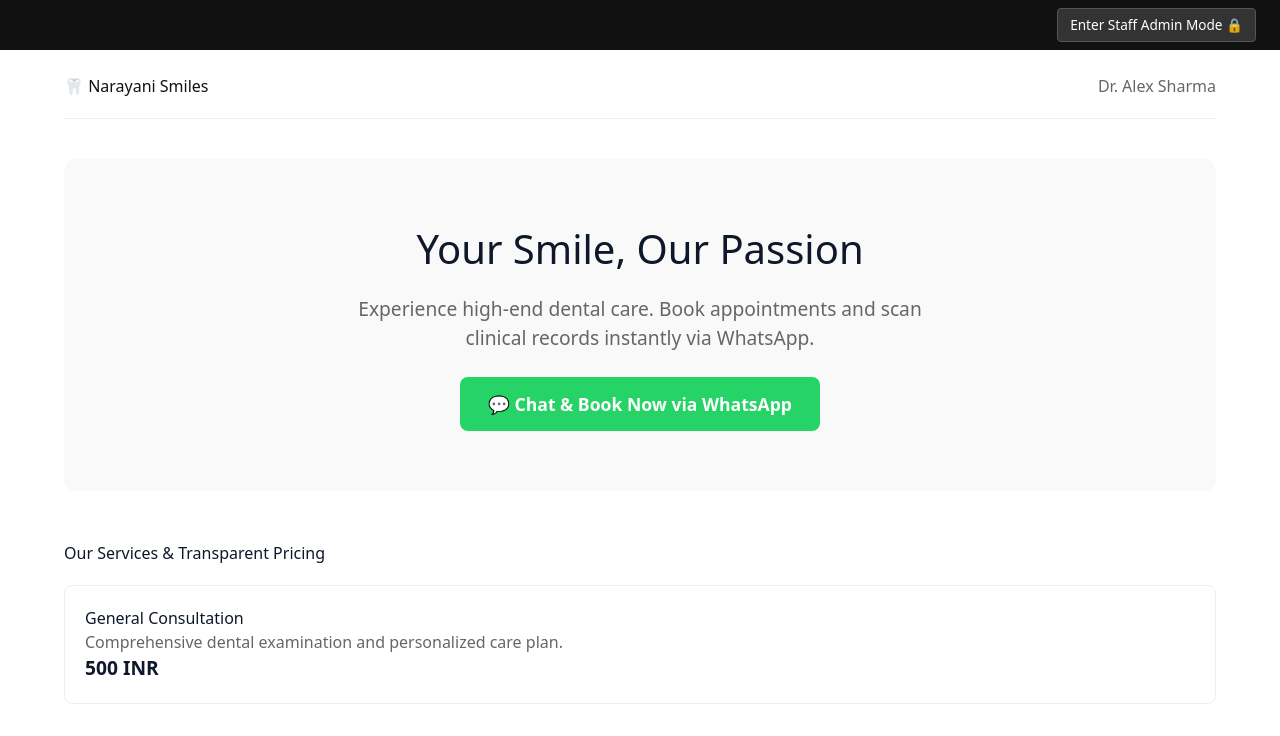
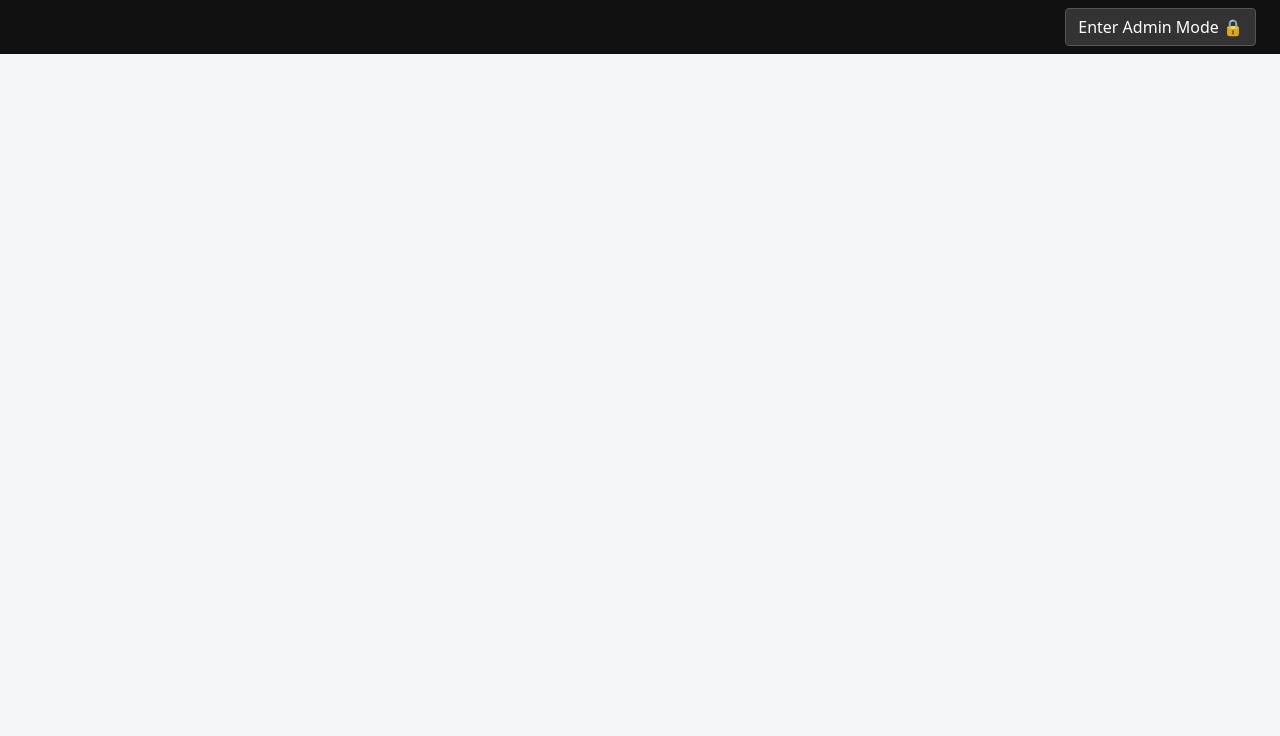
Before and after one commit to naveennkulkarni/dgos-platform, a Next.js app in the folder apps/frontend/: page / in a window 1280 px wide. Shown: the top 736 px of the page. Built offline with nearby package versions, Linux system fonts and the light colour scheme.

Commit message:
Finalized Reception and Clinical modules

```diff
--- a/apps/frontend/src/app/page.tsx
+++ b/apps/frontend/src/app/page.tsx
@@ -1,183 +1,72 @@
 'use client';
 
 import { useState, useEffect } from 'react';
-import { getLiveMetrics } from './actions';
+import { getLiveMetrics, getAppointments, getPatientNotes } from './actions';
 
 export default function CombinedPortal() {
   const [isAdminMode, setIsAdminMode] = useState(false);
   const [activeTab, setActiveTab] = useState('Growth & Sales');
-
-  // State to hold the live database numbers
   const [metrics, setMetrics] = useState({ leads: 0, pipeline: 0 });
+  const [appointments, setAppointments] = useState<any[]>([]);
   const [isRefreshing, setIsRefreshing] = useState(false);
 
-  // Fetch the data when the admin dashboard loads
-  const fetchMetrics = async () => {
+  const fetchData = async () => {
     setIsRefreshing(true);
-    const data = await getLiveMetrics();
-    setMetrics(data);
+    const [metricsData, apptData] = await Promise.all([getLiveMetrics(), getAppointments()]);
+    setMetrics(metricsData);
+    setAppointments(apptData);
     setIsRefreshing(false);
   };
 
-  useEffect(() => {
-    if (isAdminMode && activeTab === 'Growth & Sales') {
-      fetchMetrics();
-    }
-  }, [isAdminMode, activeTab]);
+  useEffect(() => { if (isAdminMode) fetchData(); }, [isAdminMode, activeTab]);
 
   return (
-    <div style={{ fontFamily: 'system-ui, sans-serif', minHeight: '100vh', background: isAdminMode ? '#f4f6f8' : '#ffffff' }}>
-
-      {/* GLOBAL TOGGLE SWITCH */}
+    <div style={{ fontFamily: 'system-ui, sans-serif', minHeight: '100vh', background: '#f4f6f8' }}>
       <div style={{ background: '#111', padding: '8px 24px', display: 'flex', justifyContent: 'flex-end' }}>
-        <button
-          onClick={() => setIsAdminMode(!isAdminMode)}
-          style={{ padding: '6px 12px', borderRadius: '4px', cursor: 'pointer', background: '#333', color: '#fff', border: '1px solid #555', fontSize: '0.85rem' }}
-        >
-          {isAdminMode ? 'View Public Patient Site 👁️' : 'Enter Staff Admin Mode 🔒'}
+        <button onClick={() => setIsAdminMode(!isAdminMode)} style={{ padding: '6px 12px', borderRadius: '4px', cursor: 'pointer', background: '#333', color: '#fff', border: '1px solid #555' }}>
+          {isAdminMode ? 'View Public Site 👁️' : 'Enter Admin Mode 🔒'}
         </button>
       </div>
 
-      {/* ========================================= */}
-      {/* VIEW 1: PUBLIC PATIENT LANDING PAGE       */}
-      {/* ========================================= */}
-      {!isAdminMode && (
-        <div style={{ padding: '24px', maxWidth: '1200px', margin: '0 auto' }}>
-          <header style={{ display: 'flex', justifyContent: 'space-between', alignItems: 'center', paddingBottom: '20px', borderBottom: '1px solid #eee' }}>
-            <h1 style={{ margin: 0, color: '#111' }}>🦷 Narayani Smiles</h1>
-            <span style={{ color: '#666' }}>Dr. Alex Sharma</span>
-          </header>
+      {isAdminMode && (
+        <div>
+          <nav style={{ background: '#2B2D61', color: 'white', padding: '0 24px', display: 'flex', alignItems: 'center', height: '60px', gap: '30px' }}>
+            <h2 style={{ margin: 0, fontSize: '1.2rem' }}>DGOS PLATFORM</h2>
+            {['Growth & Sales', 'Clinical Engine', 'Reception Desk'].map(tab => (
+              <span key={tab} onClick={() => setActiveTab(tab)} style={{ cursor: 'pointer', borderBottom: activeTab === tab ? '3px solid white' : '3px solid transparent' }}>{tab}</span>
+            ))}
+          </nav>
 
-          <main style={{ marginTop: '40px' }}>
-            <div style={{ textAlign: 'center', padding: '60px 20px', background: '#f9f9f9', borderRadius: '12px' }}>
-              <h2 style={{ fontSize: '2.5rem', marginBottom: '16px' }}>Your Smile, Our Passion</h2>
-              <p style={{ fontSize: '1.2rem', color: '#666', maxWidth: '600px', margin: '0 auto 24px' }}>
-                Experience high-end dental care. Book appointments and scan clinical records instantly via WhatsApp.
-              </p>
-              <a
-                href="https://wa.me/59816076644369"
-                target="_blank"
-                rel="noreferrer"
-                style={{ display: 'inline-block', padding: '14px 28px', background: '#25D366', color: '#fff', borderRadius: '8px', fontWeight: 'bold', textDecoration: 'none', fontSize: '1.1rem' }}
-              >
-                💬 Chat & Book Now via WhatsApp
-              </a>
+          <main style={{ padding: '30px', maxWidth: '1400px', margin: '0 auto' }}>
+            <div style={{ display: 'flex', justifyContent: 'space-between', marginBottom: '24px' }}>
+              <h2>{activeTab}</h2>
+              <button onClick={fetchData} style={{ padding: '8px 16px', background: '#ebf4ff', borderRadius: '6px', cursor: 'pointer' }}>🔄 Sync Data</button>
             </div>
 
-            <section style={{ marginTop: '50px' }}>
-              <h3>Our Services & Transparent Pricing</h3>
-              <div style={{ display: 'grid', gridTemplateColumns: 'repeat(auto-fit, minmax(250px, 1fr))', gap: '20px', marginTop: '20px' }}>
-                <div style={{ padding: '20px', border: '1px solid #eee', borderRadius: '8px' }}>
-                  <h4>General Consultation</h4>
-                  <p style={{ color: '#666' }}>Comprehensive dental examination and personalized care plan.</p>
-                  <strong style={{ fontSize: '1.2rem' }}>500 INR</strong>
-                </div>
-              </div>
-            </section>
-          </main>
-        </div>
-      )}
-
-      {/* ========================================= */}
-      {/* VIEW 2: DGOS STAFF ADMINISTRATIVE PORTAL  */}
-      {/* ========================================= */}
-      {isAdminMode && (
-        <div>
-          {/* THE RESTORED DARK BLUE NAVIGATION BAR */}
-          <nav style={{ background: '#2B2D61', color: 'white', padding: '0 24px', display: 'flex', alignItems: 'center', height: '60px', gap: '30px' }}>
-            <h2 style={{ margin: 0, fontSize: '1.2rem', fontWeight: '900', letterSpacing: '1px', marginRight: '20px' }}>DGOS PLATFORM</h2>
-
-            {['CEO Dock', 'Clinical Engine', 'Reception Desk', 'Financial Ledger'].map(tab => (
-              <span
-                key={tab}
-                onClick={() => setActiveTab(tab)}
-                style={{ cursor: 'pointer', height: '100%', display: 'flex', alignItems: 'center', fontWeight: activeTab === tab ? 'bold' : 'normal', borderBottom: activeTab === tab ? '3px solid white' : '3px solid transparent' }}
-              >
-                {tab}
-              </span>
-            ))}
-
-            <button
-              onClick={() => setActiveTab('Growth & Sales')}
-              style={{ marginLeft: 'auto', background: activeTab === 'Growth & Sales' ? '#fff' : '#f0f0f0', color: '#2B2D61', padding: '8px 16px', borderRadius: '4px', fontWeight: 'bold', border: 'none', cursor: 'pointer' }}
-            >
-              Growth & Sales
-            </button>
-          </nav>
-
-          {/* DASHBOARD CONTENT BODY */}
-          <main style={{ padding: '30px', maxWidth: '1400px', margin: '0 auto' }}>
-            <div style={{ display: 'flex', justifyContent: 'space-between', alignItems: 'center', marginBottom: '24px' }}>
-              <div>
-                <h2 style={{ margin: '0 0 8px 0', color: '#111' }}>{activeTab} Hub</h2>
-                <p style={{ margin: 0, color: '#666' }}>
-                  {activeTab === 'Growth & Sales' && 'Enterprise PRM, Referral Tracker, and Lead CRM.'}
-                  {activeTab === 'Clinical Engine' && 'AI Vision Diagnostics and Patient Medical Records.'}
-                  {activeTab === 'Reception Desk' && 'Live Appointment Calendar and Queue Management.'}
-                  {activeTab === 'CEO Dock' && 'High-level Clinic Overview and Revenue Metrics.'}
-                  {activeTab === 'Financial Ledger' && 'Automated Billing and Revenue Tracking.'}
-                </p>
-              </div>
-              <button
-                onClick={fetchMetrics}
-                disabled={isRefreshing}
-                style={{ background: isRefreshing ? '#ccc' : '#ebf4ff', color: isRefreshing ? '#666' : '#0066cc', border: '1px solid #cce0ff', padding: '8px 16px', borderRadius: '6px', fontWeight: 'bold', cursor: isRefreshing ? 'wait' : 'pointer' }}
-              >
-                {isRefreshing ? '🔄 Syncing...' : '🔄 Refresh Live Pipeline'}
-              </button>
-            </div>
-
-            {/* CONDITIONAL RENDER: GROWTH & SALES */}
             {activeTab === 'Growth & Sales' && (
-              <>
-                <div style={{ display: 'grid', gridTemplateColumns: 'repeat(3, 1fr)', gap: '20px', marginBottom: '24px' }}>
-                  <div style={{ background: '#fff', padding: '24px', borderRadius: '12px', boxShadow: '0 2px 4px rgba(0,0,0,0.05)' }}>
-                    <p style={{ margin: '0 0 8px 0', color: '#888', fontSize: '0.9rem', fontWeight: 'bold', textTransform: 'uppercase' }}>Total Pipeline Value</p>
-                    <h3 style={{ margin: '0 0 8px 0', fontSize: '2rem' }}>₹{metrics.pipeline.toLocaleString()}</h3>
-                    <p style={{ margin: 0, color: '#0066cc', fontSize: '0.9rem' }}>Active Unconverted Prospects</p>
-                  </div>
-                  <div style={{ background: '#fff', padding: '24px', borderRadius: '12px', boxShadow: '0 2px 4px rgba(0,0,0,0.05)' }}>
-                    <p style={{ margin: '0 0 8px 0', color: '#888', fontSize: '0.9rem', fontWeight: 'bold', textTransform: 'uppercase' }}>Live Leads Captured</p>
-                    <h3 style={{ margin: '0 0 8px 0', fontSize: '2rem', color: '#00b36b' }}>{metrics.leads} Patients</h3>
-                    <p style={{ margin: 0, color: '#00b36b', fontSize: '0.9rem' }}>Automatically logged from WhatsApp</p>
-                  </div>
-                  <div style={{ background: '#fff', padding: '24px', borderRadius: '12px', boxShadow: '0 2px 4px rgba(0,0,0,0.05)' }}>
-                    <p style={{ margin: '0 0 8px 0', color: '#888', fontSize: '0.9rem', fontWeight: 'bold', textTransform: 'uppercase' }}>Gateway Intelligence</p>
-                    <h3 style={{ margin: '0 0 8px 0', fontSize: '1.4rem', color: '#0066cc', display: 'flex', alignItems: 'center', gap: '8px' }}>
-                      <span style={{ width: '10px', height: '10px', background: '#0066cc', borderRadius: '50%', display: 'inline-block' }}></span>
-                      🧠 Llama Vision Active
-                    </h3>
-                    <p style={{ margin: 0, color: '#666', fontSize: '0.9rem' }}>Radiology image parsing online.</p>
-                  </div>
-                </div>
-
-                <div style={{ background: '#fff', padding: '24px', borderRadius: '12px', boxShadow: '0 2px 4px rgba(0,0,0,0.05)', minHeight: '200px', display: 'flex', alignItems: 'center', justifyContent: 'center' }}>
-                    <p style={{ color: '#aaa', fontStyle: 'italic' }}>Database sync complete. New leads will appear in the metrics above.</p>
-                </div>
-              </>
-            )}
-
-            {/* CONDITIONAL RENDER: CLINICAL ENGINE */}
-            {activeTab === 'Clinical Engine' && (
-              <section style={{ padding: '24px', background: '#fff', borderRadius: '12px', boxShadow: '0 2px 4px rgba(0,0,0,0.05)' }}>
-                <h3>👁️ Recent AI Vision Submissions</h3>
-                <div style={{ background: '#fafafa', padding: '16px', borderRadius: '6px', marginTop: '16px', borderLeft: '4px solid #0070f3' }}>
-                  <small style={{ color: '#888' }}>Patient: WhatsApp Patient | Contact: Live Bridge</small>
-                  <p style={{ margin: '8px 0 0', fontStyle: 'italic', color: '#333', fontSize: '1.1rem' }}>
-                    "[AI Vision Summary] Visible premolar discoloration noted on image scan. Patient requests review during examination."
-                  </p>
-                </div>
-              </section>
-            )}
-
-            {/* CONDITIONAL RENDER: PLACEHOLDERS FOR OTHERS */}
-            {['CEO Dock', 'Reception Desk', 'Financial Ledger'].includes(activeTab) && (
-              <div style={{ background: '#fff', padding: '60px', borderRadius: '12px', textAlign: 'center', boxShadow: '0 2px 4px rgba(0,0,0,0.05)', border: '1px dashed #ccc' }}>
-                <h3 style={{ color: '#666', fontSize: '1.5rem', marginBottom: '10px' }}>🚧 Module Under Construction</h3>
-                <p style={{ color: '#888' }}>This section will be wired up to your Neon Database next to stream real-time {activeTab.toLowerCase()} data.</p>
+              <div style={{ display: 'grid', gridTemplateColumns: 'repeat(2, 1fr)', gap: '20px' }}>
+                <div style={{ background: '#fff', padding: '24px', borderRadius: '12px' }}><h3>Pipeline</h3><p style={{ fontSize: '2rem' }}>₹{metrics.pipeline.toLocaleString()}</p></div>
+                <div style={{ background: '#fff', padding: '24px', borderRadius: '12px' }}><h3>Leads</h3><p style={{ fontSize: '2rem' }}>{metrics.leads} Patients</p></div>
               </div>
             )}
 
+            {activeTab === 'Reception Desk' && (
+              <div style={{ background: '#fff', padding: '24px', borderRadius: '12px' }}>
+                <h3>Upcoming Appointments</h3>
+                <table style={{ width: '100%', borderCollapse: 'collapse', marginTop: '16px' }}>
+                  <thead><tr style={{ borderBottom: '2px solid #eee' }}><th style={{ padding: '12px' }}>Date</th><th style={{ padding: '12px' }}>Time</th><th style={{ padding: '12px' }}>Patient</th><th style={{ padding: '12px' }}>Status</th></tr></thead>
+                  <tbody>{appointments.map((a, i) => <tr key={i} style={{ borderBottom: '1px solid #eee' }}><td style={{ padding: '12px' }}>{a.date}</td><td style={{ padding: '12px' }}>{a.time}</td><td style={{ padding: '12px' }}>{a.firstName} {a.lastName}</td><td style={{ padding: '12px' }}>{a.status}</td></tr>)}</tbody>
+                </table>
+              </div>
+            )}
+
+            {activeTab === 'Clinical Engine' && (
+              <div style={{ background: '#fff', padding: '24px', borderRadius: '12px' }}>
+                <h3>Clinical History</h3>
+                <input id="phoneSearch" placeholder="WhatsApp Number (e.g., 59816076644369@lid)..." style={{ padding: '8px', width: '300px', border: '1px solid #ddd' }} />
+                <button onClick={async () => { const p = (document.getElementById('phoneSearch') as HTMLInputElement).value; alert(await getPatientNotes(p)); }} style={{ marginLeft: '10px', padding: '8px 16px', background: '#2B2D61', color: '#fff', border: 'none' }}>Fetch</button>
+              </div>
+            )}
           </main>
         </div>
       )}
```
Also changed, not shown: apps/frontend/src/app/actions.ts (+25 -9 lines), 1 other file (tests, documents, lock files or other folders).
